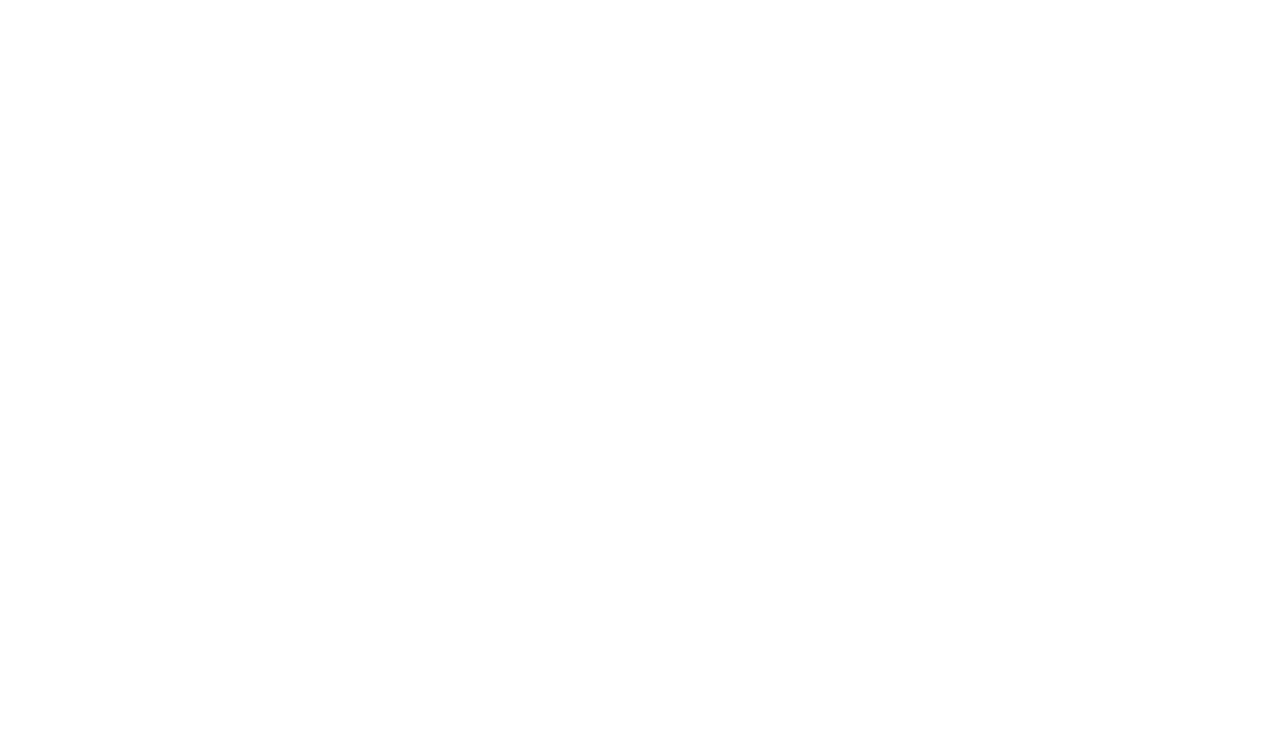
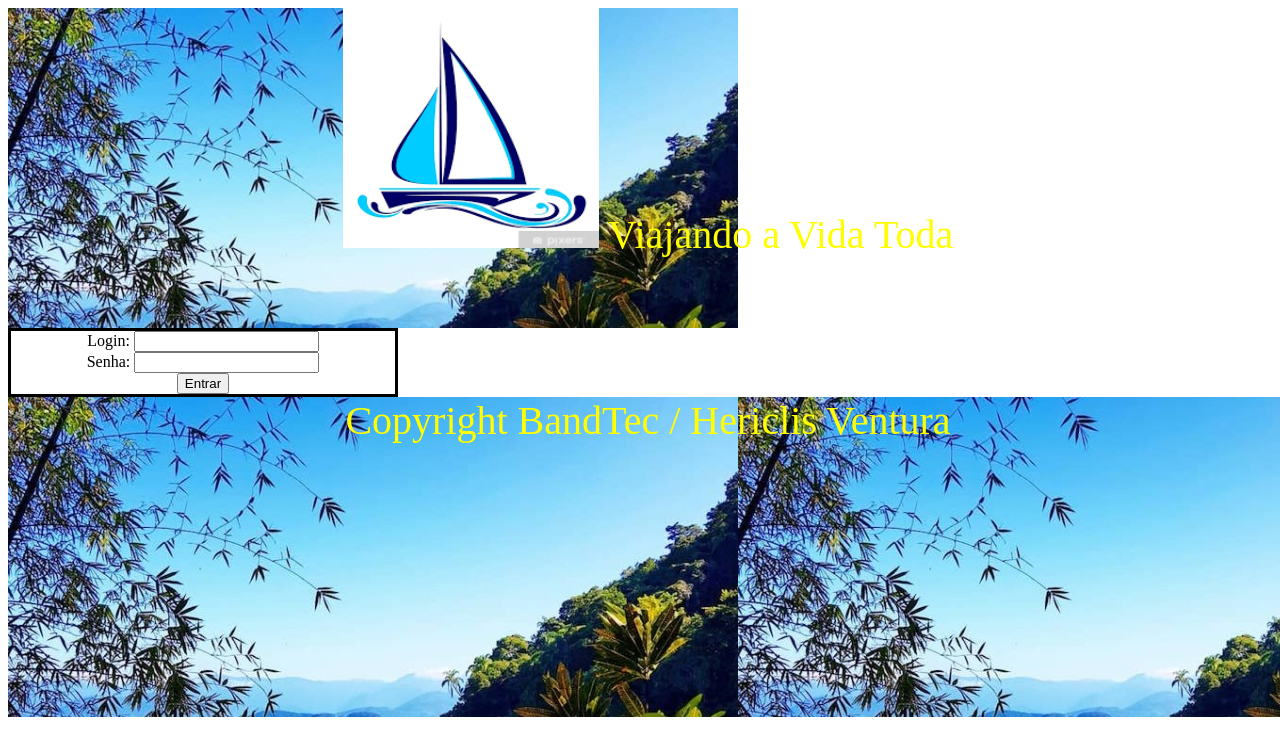
Before and after one commit to hericlisventura/Faculdade, a plain HTML site: page ProjetoIndividual/Index.html in a window 1280 px wide. Drawn offline with Linux system fonts and the light colour scheme.

Commit message:
atualizando site

```diff
--- a/ProjetoIndividual/Index.html
+++ b/ProjetoIndividual/Index.html
@@ -1,12 +1,34 @@
 <!DOCTYPE html>
-<html lang="en">
+<html lang="pt">
 <head>
+    <link rel="stylesheet" href="../ProjetoIndividual/Tela.css">
     <meta charset="UTF-8">
     <meta name="viewport" content="width=device-width, initial-scale=1.0">
     <meta http-equiv="X-UA-Compatible" content="ie=edge">
-    <title>Document</title>
+    <title>Conhecendo Lugares Paradisiacos
+
+    </title>
 </head>
 <body>
+    <header id="cabecalho" class="cabecalho">
+        <img class="logo" src="./logo2.png" alt="Imagem de barca para logotipo">
+        Viajando a Vida Toda  </header>
 
+
+
+    <div id="formulario" class="formulario">
+        <form  id="formularioLogin" action="">
+
+            Login: <input type="text"><br>
+            Senha: <input type="text"><br>
+            <button onclick="entrar()">Entrar</button>
+        </form>
+
+
+
+    </div>
+
+
+    <footer id="rodape" class="rodape"> Copyright BandTec / Hericlis Ventura   </footer>
 </body>
 </html>
--- a/ProjetoIndividual/Tela.css
+++ b/ProjetoIndividual/Tela.css
@@ -0,0 +1,35 @@
+body{
+background-image:
+
+}
+.cabecalho{
+    background-image: url('./praia1.jpg');
+    background-repeat: no-repeat;
+    width: 100vw;
+    height: 40vh;
+    text-align: center;
+    font-size:40px;
+    color: yellow;
+
+}
+.logo{
+    width: 20vw;
+    height: 30vh;
+}
+
+.formulario{
+    width: 30vw;
+    text-align:center;
+border: solid;
+
+
+}
+.rodape{
+    background-image: url('./praia1.jpg');
+    width: 100vw;
+    height: 40vh;
+    text-align: center;
+    font-size:40px;
+    color: yellow;
+
+}
```
Also changed, not shown: ProjetoIndividual/logo2.png (added), ProjetoIndividual/logotipo.jpg (added), ProjetoIndividual/praia1.jpg (added).
